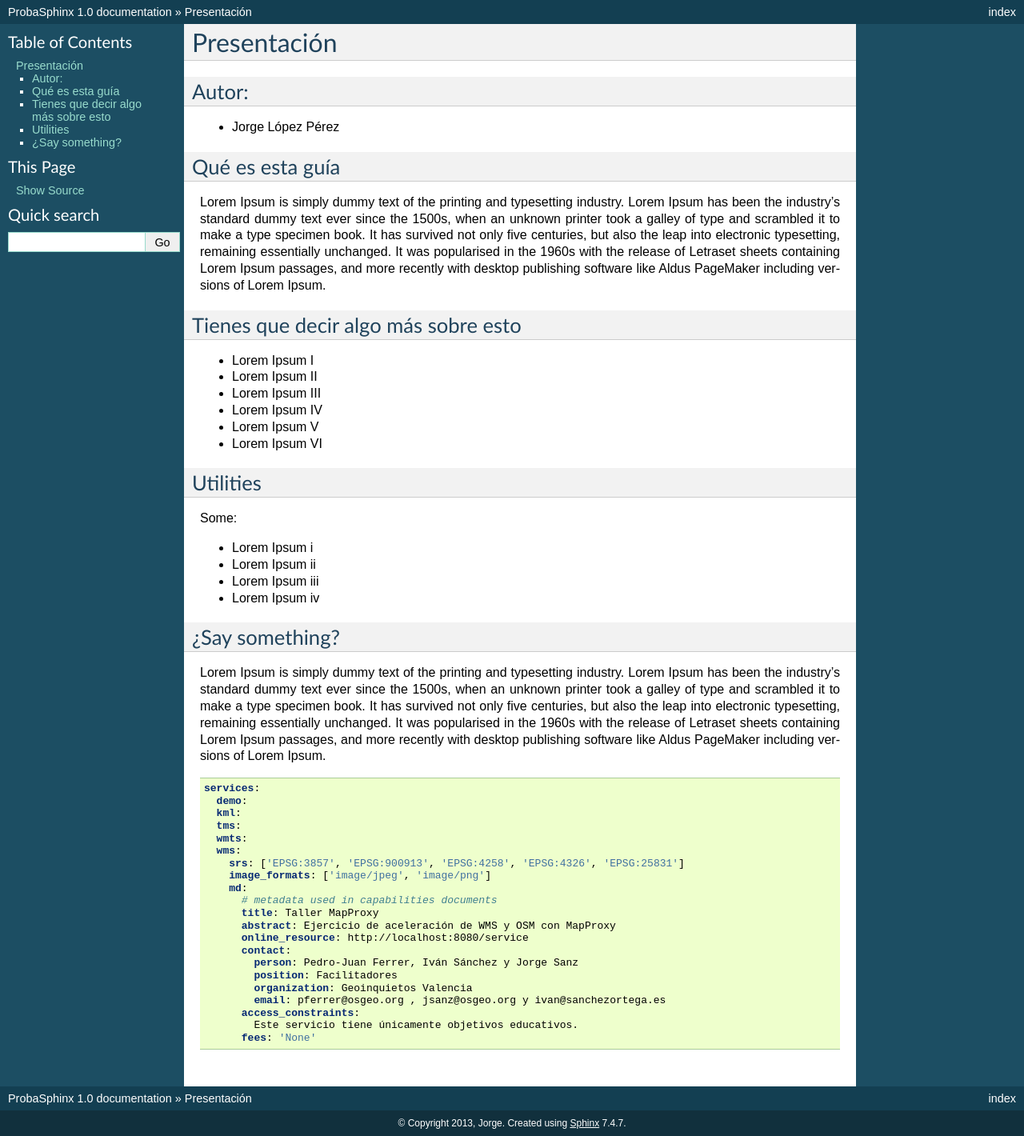
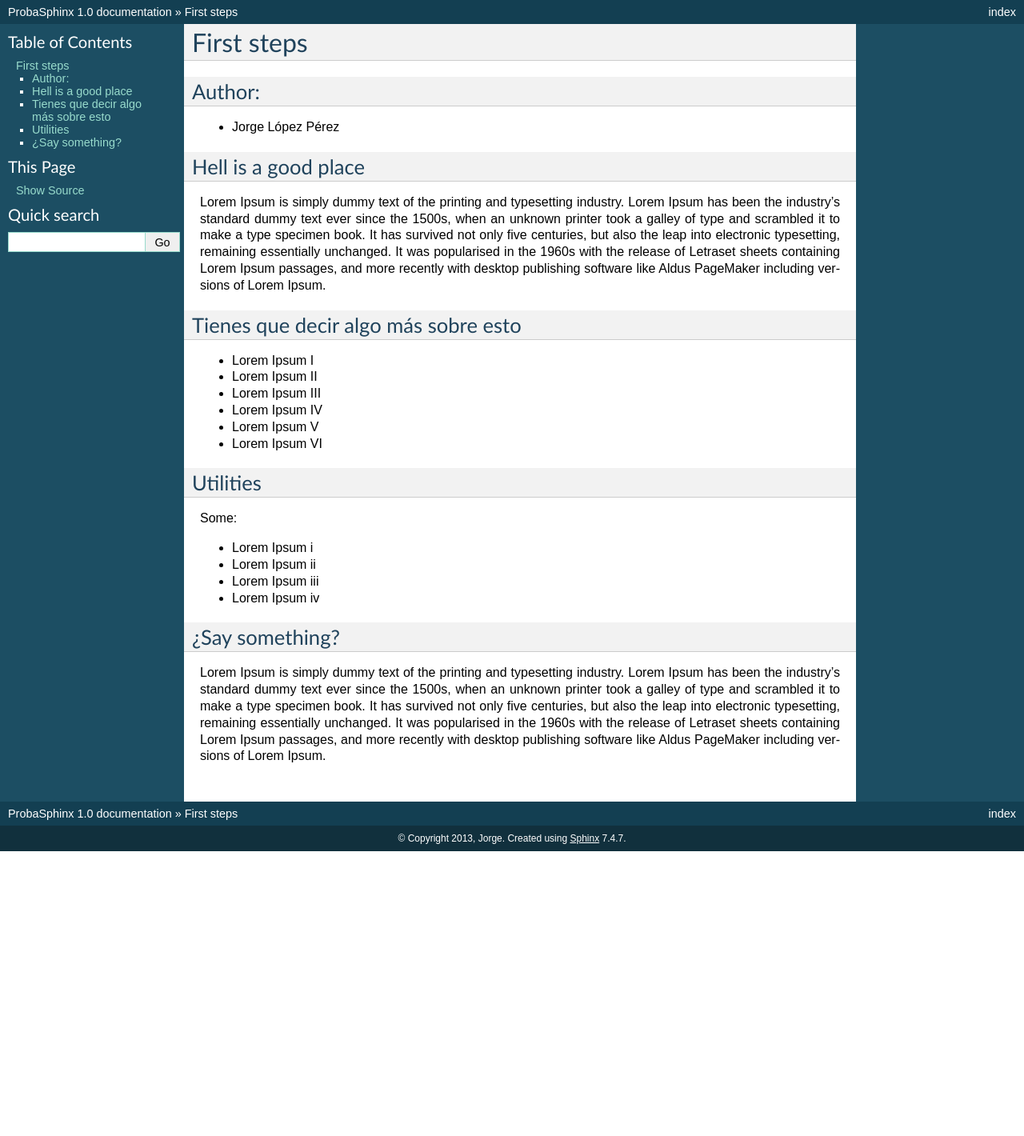
Before and after one commit to jorgelopezperez/SphinxPr, a Sphinx documentation site: the page built from source/file1.rst, in a window 1280 px wide. Shown: the whole page at 80% size. Built offline with Sphinx 7.4.7, drawn with Linux system fonts in a browser that asks for light colours; formulas are drawn with MathJax 3; after the commit the page ends 1064 px from its top, so only the background shows below that.

Commit message:
Update file1.rst

```diff
--- a/source/file1.rst
+++ b/source/file1.rst
@@ -1,13 +1,13 @@
-Presentación
+First steps
 ============================
 
-Autor:
+Author:
 -------------------------
 
 * Jorge López Pérez
 
 
-Qué es esta guía
+Hell is a good place
 ---------------------------
 
 Lorem Ipsum is simply dummy text of the printing and typesetting industry.
@@ -55,28 +55,3 @@ into electronic typesetting, remaining essentially unchanged. It was popularised
 in the 1960s with the release of Letraset sheets containing Lorem Ipsum passages,
 and more recently with desktop publishing software like Aldus PageMaker
 including versions of Lorem Ipsum.
-
-
-.. code-block:: yaml
-
-    services:
-      demo:
-      kml:
-      tms:
-      wmts:
-      wms:
-        srs: ['EPSG:3857', 'EPSG:900913', 'EPSG:4258', 'EPSG:4326', 'EPSG:25831']
-        image_formats: ['image/jpeg', 'image/png']
-        md:
-          # metadata used in capabilities documents
-          title: Taller MapProxy
-          abstract: Ejercicio de aceleración de WMS y OSM con MapProxy
-          online_resource: http://localhost:8080/service
-          contact:
-            person: Pedro-Juan Ferrer, Iván Sánchez y Jorge Sanz
-            position: Facilitadores
-            organization: Geoinquietos Valencia
-            email: pferrer@osgeo.org , jsanz@osgeo.org y ivan@sanchezortega.es
-          access_constraints:
-            Este servicio tiene únicamente objetivos educativos.
-          fees: 'None'
```
